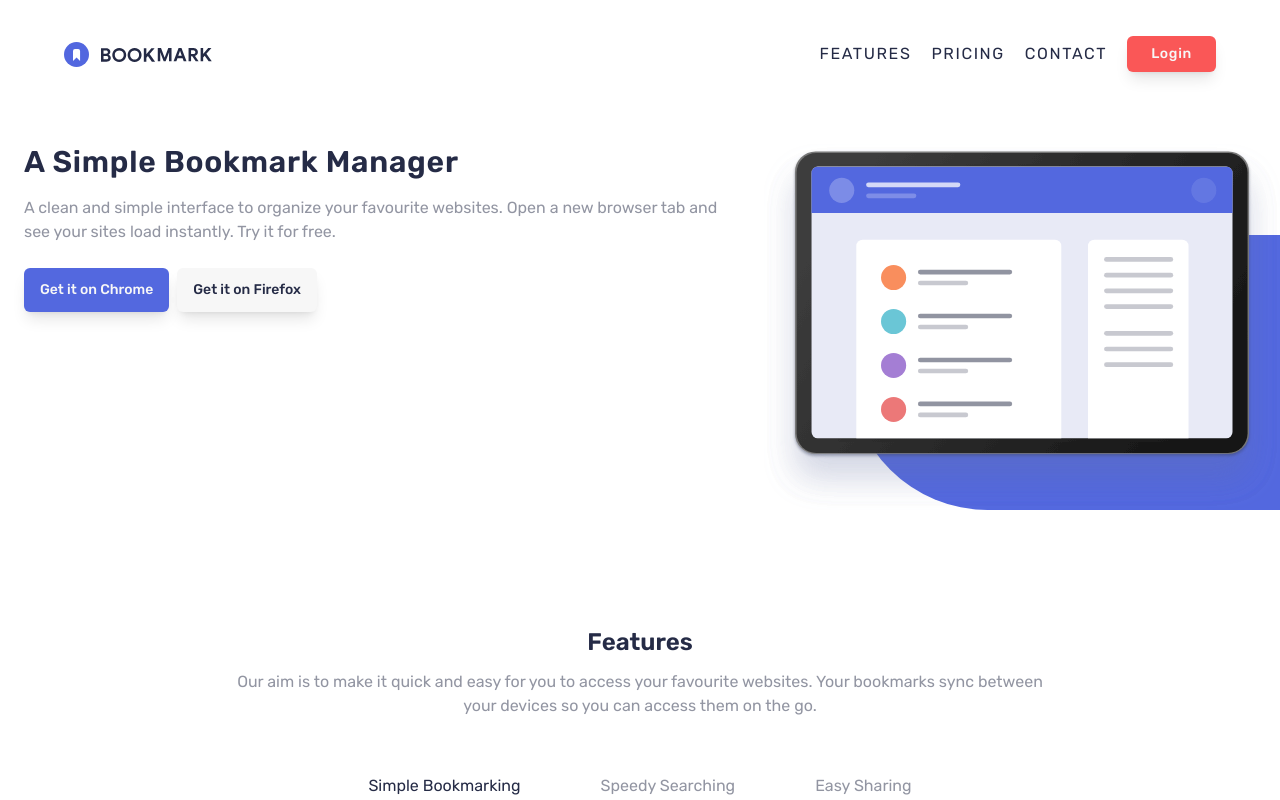
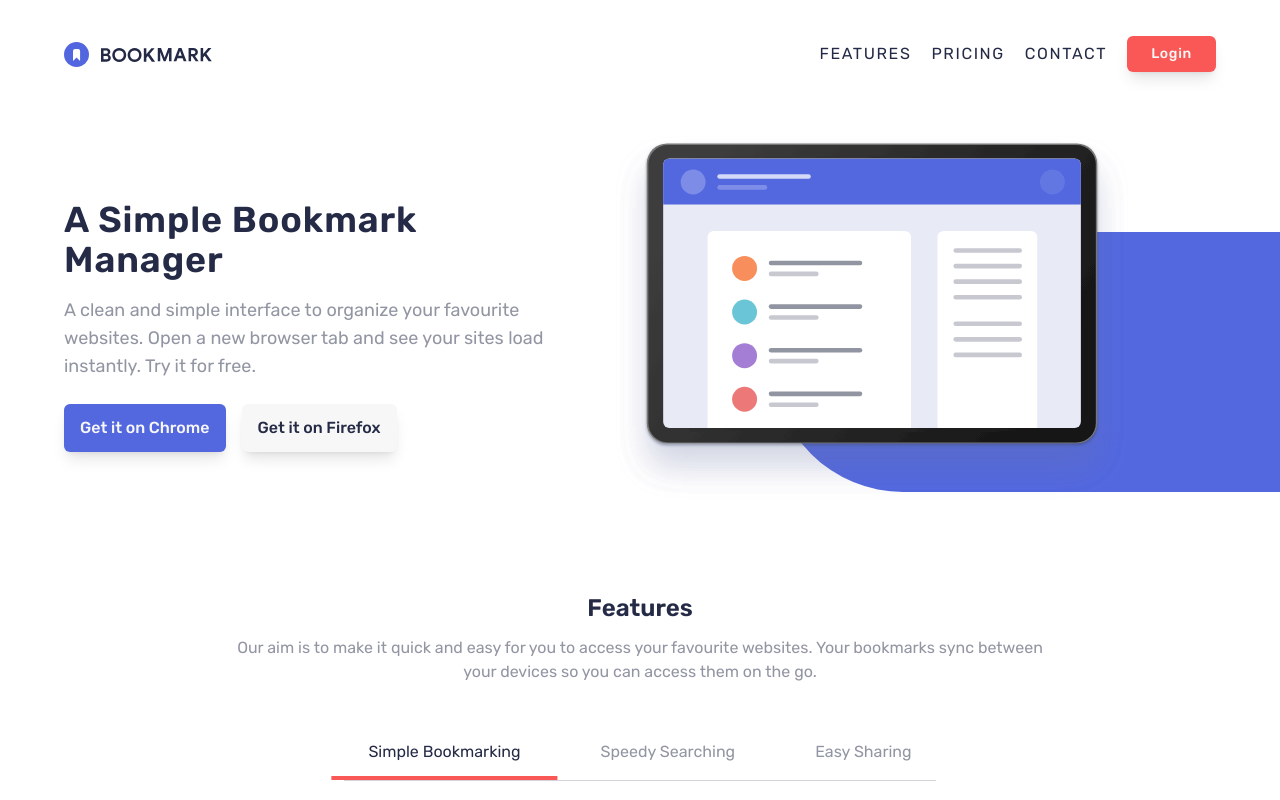
Before and after one commit to Abaljerind/bookmark-landing-page, a React (Vite) app: page / in a window 1280 px wide. Shown: the top 800 px of the page. Built offline with nearby package versions, Linux system fonts and the light colour scheme.

Commit message:
Applied styles for lg breakpoint
Applied styles to: <section>, 5 <div>, <h1>, <p>, 2 <button> and <img>

```diff
--- a/src/components/Hero.jsx
+++ b/src/components/Hero.jsx
@@ -1,29 +1,29 @@
 const Hero = () => {
   return (
-    <section className="flex flex-col-reverse gap-15 py-7 md:flex-row md:gap-0 md:py-9">
+    <section className="flex flex-col-reverse gap-15 py-7 md:flex-row md:gap-0 md:py-9 lg:py-15 lg:pl-16">
       {/* hero text */}
-      <div className="px-6 md:w-3/4">
-        <div className="mb-6 text-center md:text-start">
-          <h1 className="text-newDarkBlue mb-4 text-3xl font-semibold tracking-wide">
+      <div className="px-6 md:w-3/4 lg:mt-8 lg:w-1/2 lg:px-0">
+        <div className="mb-6 text-center md:text-start lg:w-4/5 lg:max-w-[500px]">
+          <h1 className="text-newDarkBlue mb-4 text-3xl font-semibold tracking-wide lg:text-4xl">
             A Simple Bookmark Manager
           </h1>
-          <p className="text-newDarkBlue/50">
+          <p className="text-newDarkBlue/50 lg:text-lg">
             A clean and simple interface to organize your favourite websites.
             Open a new browser tab and see your sites load instantly. Try it for
             free.
           </p>
         </div>
 
-        <div className="flex justify-evenly gap-2 md:justify-start">
+        <div className="flex justify-evenly gap-2 md:justify-start lg:gap-4">
           <button
             type="button"
-            className="bg-newBlue text-newGrey cursor-pointer rounded-md px-4 py-3 text-sm font-medium shadow-lg"
+            className="bg-newBlue text-newGrey cursor-pointer rounded-md px-4 py-3 text-sm font-medium shadow-lg lg:text-base"
           >
             Get it on Chrome
           </button>
           <button
             type="button"
-            className="bg-newGrey text-newDarkBlue cursor-pointer rounded-md px-4 py-3 text-sm font-medium shadow-lg"
+            className="bg-newGrey text-newDarkBlue cursor-pointer rounded-md px-4 py-3 text-sm font-medium shadow-lg lg:text-base"
           >
             Get it on Firefox
           </button>
@@ -32,11 +32,12 @@ const Hero = () => {
       {/* ./ hero text */}
 
       {/* hero image */}
-      <div className="relative -z-[1]">
-        <div className="bg-newBlue absolute -right-0 -bottom-0 -z-[1] h-3/4 w-10/12 rounded-l-full"></div>
+      <div className="relative -z-[1] lg:w-1/2">
+        <div className="bg-newBlue absolute -right-0 -bottom-0 -z-[1] h-3/4 w-10/12 rounded-l-full lg:-bottom-10 lg:h-11/12"></div>
         <img
           src="./images/illustration-hero.svg"
           alt="Illustration for Hero section"
+          className="lg:absolute lg:-top-8 lg:-left-14 lg:max-w-lg"
         />
       </div>
       {/* ./hero image */}
```
